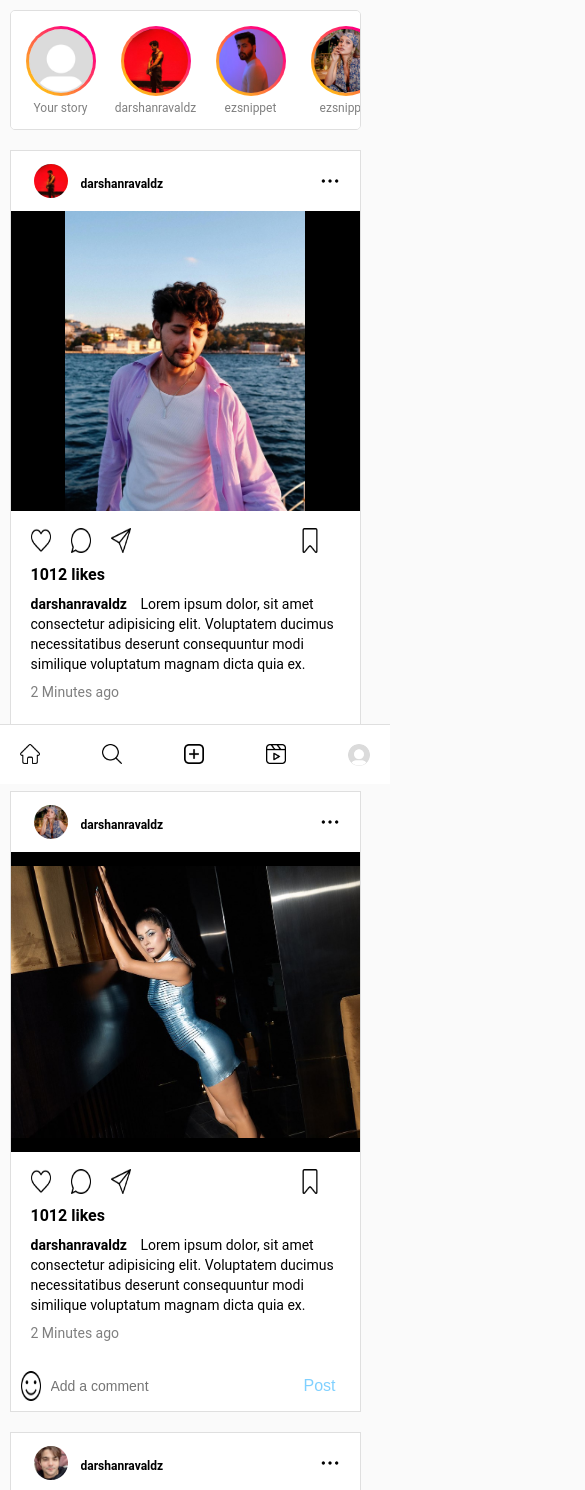
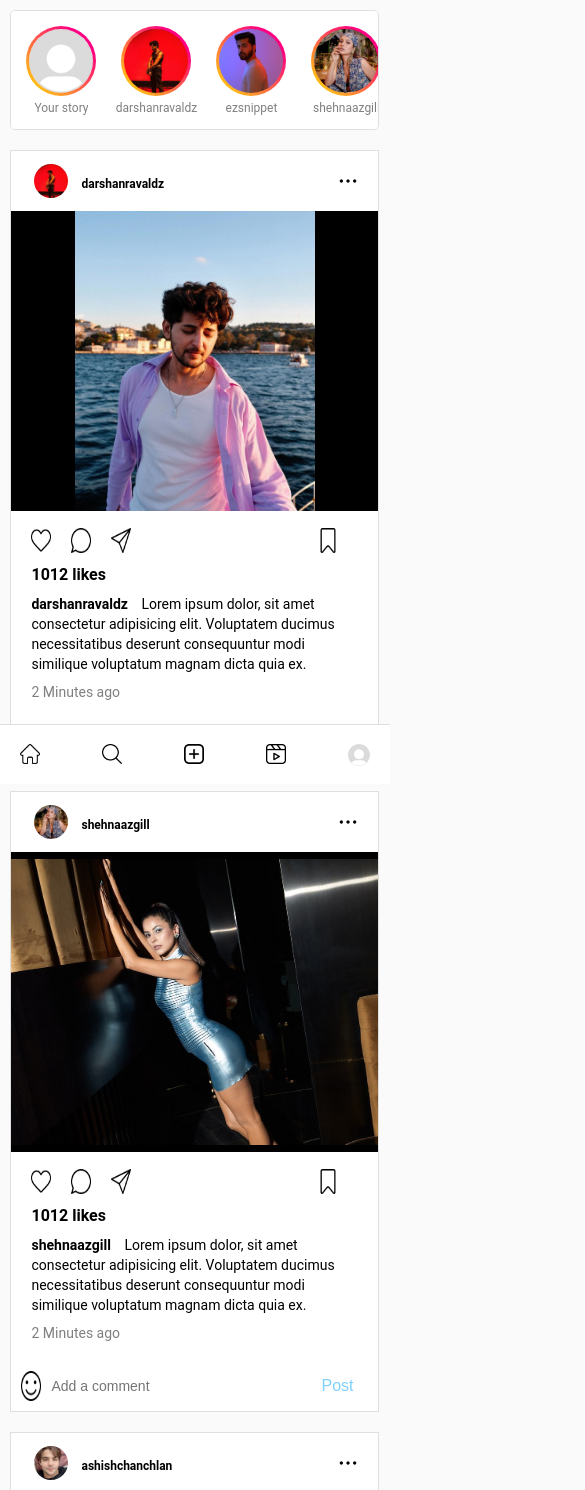
Before and after one commit to akash-raushan/insta-clone, a plain HTML site: page index.html in a window 390 px wide. Shown: the part 60-1550 px from the top of the page, 585 px wide, since content can reach past the window. Drawn offline with Linux system fonts and the light colour scheme; files whose address does not match are found by name.

Commit message:
updated usernames

```diff
--- a/index.html
+++ b/index.html
@@ -46,7 +46,7 @@
                     </div>
                     <div class="status-card">
                         <div class="profile-pic"><img src="img/Profile_pic/shehnaazgill.jpg" alt=""></div>
-                        <p class="username">ezsnippet</p>
+                        <p class="username">shehnaazgill</p>
                     </div>
                     <div class="status-card">
                         <div class="profile-pic"><img src="img/Profile_pic/carryminati.jpg" alt=""></div>
@@ -109,7 +109,7 @@
                     <div class="info">
                         <div class="user">
                             <div class="profile-pic"><img src="img/Profile_pic/shehnaazgill.jpg" alt=""></div>
-                            <p class="username">darshanravaldz</p>
+                            <p class="username">shehnaazgill</p>
                         </div>
                         <img src="img/icons/option.png" class='options' alt="">
                     </div>
@@ -122,7 +122,7 @@
                             <img src="img/icons/save.png" alt="" class="icon save">
                         </div>
                         <p class="likes">1012 likes</p>
-                        <p class="description"><span>darshanravaldz </span>Lorem ipsum dolor, sit amet consectetur
+                        <p class="description"><span>shehnaazgill </span>Lorem ipsum dolor, sit amet consectetur
                             adipisicing elit. Voluptatem ducimus necessitatibus deserunt consequuntur modi similique
                             voluptatum magnam dicta quia ex.</p>
                         <p class="post-time">2 Minutes ago</p>
@@ -137,7 +137,7 @@
                     <div class="info">
                         <div class="user">
                             <div class="profile-pic"><img src="img/Profile_pic/ashishchanchlan.jpg" alt=""></div>
-                            <p class="username">darshanravaldz</p>
+                            <p class="username">ashishchanchlan</p>
                         </div>
                         <img src="img/icons/option.png" class='options' alt="">
                     </div>
@@ -150,7 +150,7 @@
                             <img src="img/icons/save.png" alt="" class="icon save">
                         </div>
                         <p class="likes">1012 likes</p>
-                        <p class="description"><span>darshanravaldz </span>Lorem ipsum dolor, sit amet consectetur
+                        <p class="description"><span>ashishchanchlan </span>Lorem ipsum dolor, sit amet consectetur
                             adipisicing elit. Voluptatem ducimus necessitatibus deserunt consequuntur modi similique
                             voluptatum magnam dicta quia ex.</p>
                         <p class="post-time">2 Minutes ago</p>
@@ -165,7 +165,7 @@
                     <div class="info">
                         <div class="user">
                             <div class="profile-pic"><img src="img/Profile_pic/sundarpichai.jpg" alt=""></div>
-                            <p class="username">darshanravaldz</p>
+                            <p class="username">sundarpichai</p>
                         </div>
                         <img src="img/icons/option.png" class='options' alt="">
                     </div>
@@ -178,7 +178,7 @@
                             <img src="img/icons/save.png" alt="" class="icon save">
                         </div>
                         <p class="likes">1012 likes</p>
-                        <p class="description"><span>darshanravaldz </span>Lorem ipsum dolor, sit amet consectetur
+                        <p class="description"><span>sundarpichai </span>Lorem ipsum dolor, sit amet consectetur
                             adipisicing elit. Voluptatem ducimus necessitatibus deserunt consequuntur modi similique
                             voluptatum magnam dicta quia ex.</p>
                         <p class="post-time">2 Minutes ago</p>
@@ -193,7 +193,7 @@
                     <div class="info">
                         <div class="user">
                             <div class="profile-pic"><img src="img/Profile_pic/darshanfanclub8.jpg" alt=""></div>
-                            <p class="username">darshanravaldz</p>
+                            <p class="username">darshanfanclub8</p>
                         </div>
                         <img src="img/icons/option.png" class='options' alt="">
                     </div>
@@ -206,7 +206,7 @@
                             <img src="img/icons/save.png" alt="" class="icon save">
                         </div>
                         <p class="likes">1012 likes</p>
-                        <p class="description"><span>darshanravaldz </span>Lorem ipsum dolor, sit amet consectetur
+                        <p class="description"><span>darshanfanclub8 </span>Lorem ipsum dolor, sit amet consectetur
                             adipisicing elit. Voluptatem ducimus necessitatibus deserunt consequuntur modi similique
                             voluptatum magnam dicta quia ex.</p>
                         <p class="post-time">2 Minutes ago</p>
@@ -221,7 +221,7 @@
                     <div class="info">
                         <div class="user">
                             <div class="profile-pic"><img src="img/Profile_pic/narendramodi.jpg" alt=""></div>
-                            <p class="username">darshanravaldz</p>
+                            <p class="username">narendramodi</p>
                         </div>
                         <img src="img/icons/option.png" class='options' alt="">
                     </div>
@@ -234,7 +234,7 @@
                             <img src="img/icons/save.png" alt="" class="icon save">
                         </div>
                         <p class="likes">1012 likes</p>
-                        <p class="description"><span>darshanravaldz </span>Lorem ipsum dolor, sit amet consectetur
+                        <p class="description"><span>narendramodi </span>Lorem ipsum dolor, sit amet consectetur
                             adipisicing elit. Voluptatem ducimus necessitatibus deserunt consequuntur modi similique
                             voluptatum magnam dicta quia ex.</p>
                         <p class="post-time">2 Minutes ago</p>
@@ -249,7 +249,7 @@
                     <div class="info">
                         <div class="user">
                             <div class="profile-pic"><img src="img/Profile_pic/rajkummar_rao.jpg" alt=""></div>
-                            <p class="username">darshanravaldz</p>
+                            <p class="username">rajkummar_rao</p>
                         </div>
                         <img src="img/icons/option.png" class='options' alt="">
                     </div>
@@ -262,7 +262,7 @@
                             <img src="img/icons/save.png" alt="" class="icon save">
                         </div>
                         <p class="likes">1012 likes</p>
-                        <p class="description"><span>darshanravaldz </span>Lorem ipsum dolor, sit amet consectetur
+                        <p class="description"><span>rajkummar_rao </span>Lorem ipsum dolor, sit amet consectetur
                             adipisicing elit. Voluptatem ducimus necessitatibus deserunt consequuntur modi similique
                             voluptatum magnam dicta quia ex.</p>
                         <p class="post-time">2 Minutes ago</p>
@@ -277,8 +277,7 @@
                     <div class="info">
                         <div class="user">
                             <div class="profile-pic"><img src="img/Profile_pic/youtubeindia.jpg" alt=""></div>
-                            <p class="username">darshanravaldz</p>
-                        </div>
+                            <p class="username">youtubeindia</p>
                         <img src="img/icons/option.png" class='options' alt="">
                     </div>
                     <img src="img/Posts/youtubeindia.jpg" alt="" class="post-img">
@@ -290,7 +289,7 @@
                             <img src="img/icons/save.png" alt="" class="icon save">
                         </div>
                         <p class="likes">1012 likes</p>
-                        <p class="description"><span>darshanravaldz </span>Lorem ipsum dolor, sit amet consectetur
+                        <p class="description"><span>youtubeindia </span>Lorem ipsum dolor, sit amet consectetur
                             adipisicing elit. Voluptatem ducimus necessitatibus deserunt consequuntur modi similique
                             voluptatum magnam dicta quia ex.</p>
                         <p class="post-time">2 Minutes ago</p>
@@ -319,7 +318,7 @@
                         <img src="img/Profile_pic/jalraj_official.jpg" alt="">
                     </div>
                     <div>
-                        <p class="username">jalraj_official</p>
+                        <p class="username"><a href="https://instagram.com/jalraj_official">jalraj_official</a></p>
                         <p class="sub-text">jalraj</p>
                     </div>
                     <button class="action-btn">follow</button>
@@ -329,7 +328,7 @@
                         <img src="img/Profile_pic/shilpashetty.jpg" alt="">
                     </div>
                     <div>
-                        <p class="username">theshilpashetty</p>
+                        <p class="username"><a href="https://instagram.com/theshilpashetty">theshilpashetty</a></p>
                         <p class="sub-text">Shilpa Shetty Kundra</p>
                     </div>
                     <button class="action-btn">follow</button>
@@ -339,7 +338,7 @@
                         <img src="img/Profile_pic/shyam_sidhawat_.jpg" alt="">
                     </div>
                     <div>
-                        <p class="username">shyam_sidhawat_</p>
+                        <p class="username"><a href="https://instagram.com/shyam_sidhawat_/">shyam_sidhawat_</a></p>
                         <p class="sub-text">Shyam Sidhawat</p>
                     </div>
                     <button class="action-btn">follow</button>
@@ -349,7 +348,7 @@
                         <img src="img/Profile_pic/amitabhbachchan.jpg" alt="">
                     </div>
                     <div>
-                        <p class="username">amitabhbachchan</p>
+                        <p class="username"><a href="https://instagram.com/amitabhbachchan/">amitabhbachchan</a></p>
                         <p class="sub-text">Amitabh Bachchan</p>
                     </div>
                     <button class="action-btn">follow</button>
@@ -359,7 +358,7 @@
                         <img src="img/Profile_pic/Darshaners💙💙.jpg" alt="">
                     </div>
                     <div>
-                        <p class="username"> darshan.creates.magic</p>
+                        <p class="username"><a href="https://instagram.com/darshan">darshan.creates.magic</a></p>
                         <p class="sub-text">Darshaners💙💙</p>
                     </div>
                     <button class="action-btn">follow</button>
--- a/style.css
+++ b/style.css
@@ -160,7 +160,6 @@ body{
     border-radius: 50%;
     border: 2px solid #fff;
 }
-
 .username{
     width: auto;
     overflow: hidden;
@@ -339,11 +338,17 @@ body{
 .suggestion-info{
     margin: 10px;
 }
+
 .sub-text{
     color: rgba(0,0,0,0.5);
     font-size: 12px;
     font-weight: 500;
     margin-top: 5px;
+}
+
+.profile-card a{
+    text-decoration: none;
+    color: #000 !important;
 }
 
 .action-btn{
@@ -385,6 +390,7 @@ body{
         margin-top: 30px;
         margin-left: -10px;
         margin-right: 0px;
+        width: 105%;
     }
     .post{
         margin-top: 20px;
@@ -438,5 +444,14 @@ body{
     }
     .nav-items-900{
         margin-left: 30%;
+
     }
 }
+
+@media (max-width:350px) {
+    .nav-items-900 .icon{
+        width: 15px;
+        padding-right: -10px;
+        margin-left: -5px;
+    }
+}
```
Also changed, not shown: img/icons/red-tick.png (added).
